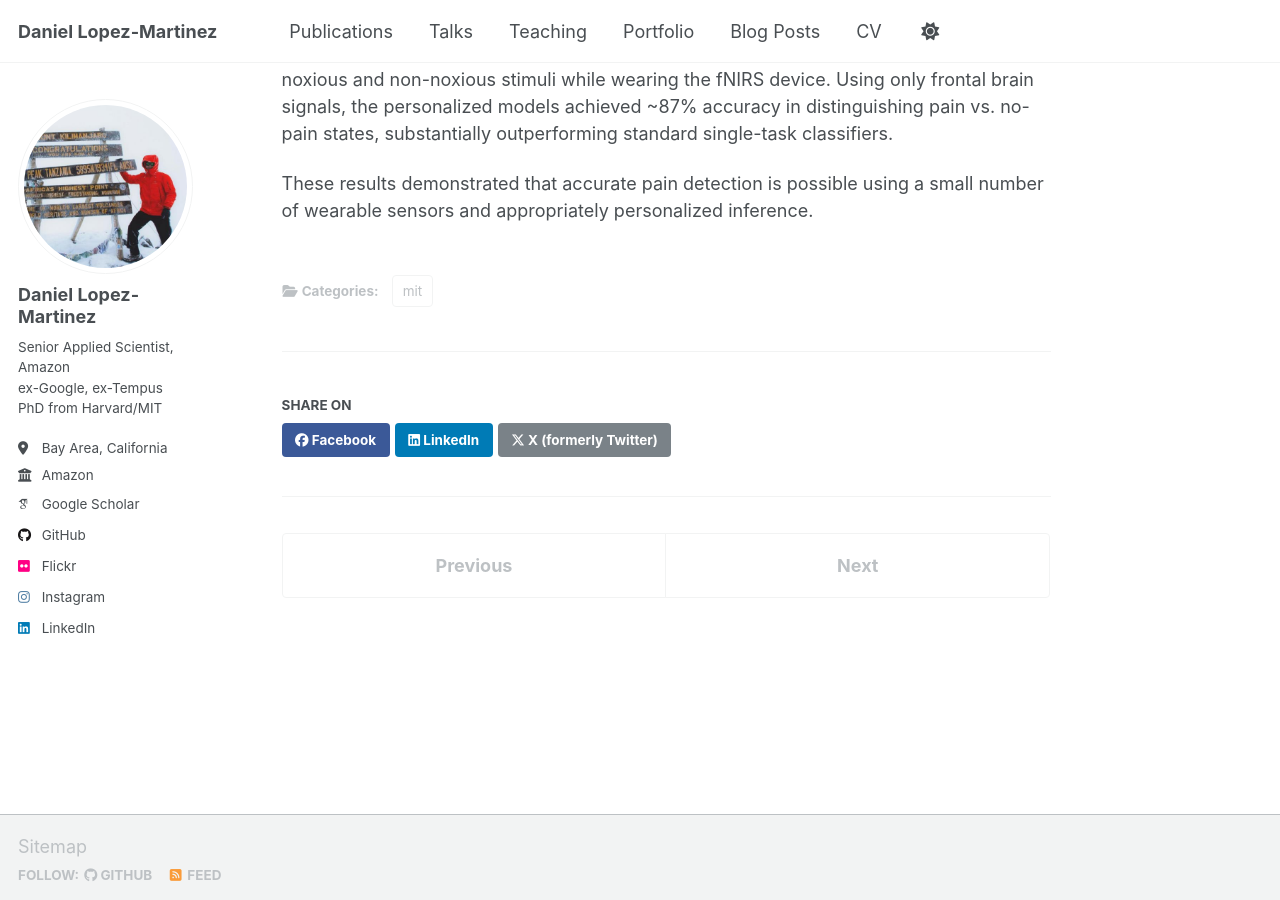
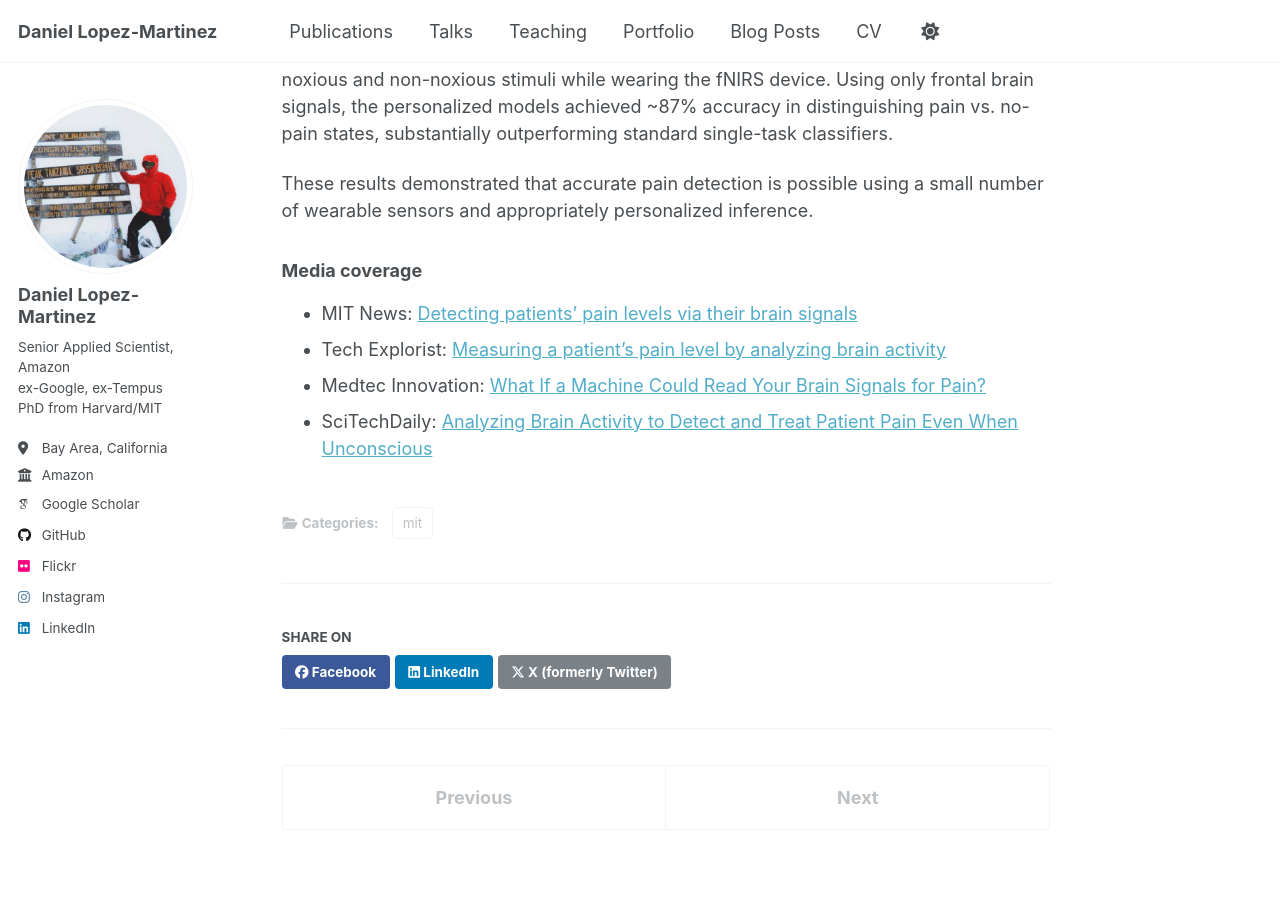
Before and after one commit to daniel-lopezmartinez/daniel-lopezmartinez.github.io, a Jekyll site: the page built from _portfolio/mit-fnirs.md, in a window 1280 px wide and 900 px high, scrolled down 1332 px. Built offline with Jekyll 4.4.1, drawn with Linux system fonts in a browser that asks for light colours; some web fonts are replaced; a script that is not in the unit is left out.

Commit message:
news coverage

```diff
--- a/_portfolio/mit-fnirs.md
+++ b/_portfolio/mit-fnirs.md
@@ -37,3 +37,11 @@ This approach allowed the model to adapt to individual pain phenotypes while sti
 The system was evaluated on data collected from 43 participants exposed to controlled noxious and non-noxious stimuli while wearing the fNIRS device. Using only frontal brain signals, the personalized models achieved ~87% accuracy in distinguishing pain vs. no-pain states, substantially outperforming standard single-task classifiers.
 
 These results demonstrated that accurate pain detection is possible using a small number of wearable sensors and appropriately personalized inference.
+
+
+### Media coverage
+
+- MIT News: [Detecting patients’ pain levels via their brain signals](https://news.mit.edu/2019/detecting-pain-levels-brain-signals-0912)
+- Tech Explorist: [Measuring a patient’s pain level by analyzing brain activity](https://www.techexplorist.com/measuring-patients-pain-level-analyzing-brain-activity/26407/)
+- Medtec Innovation: [What If a Machine Could Read Your Brain Signals for Pain?](https://en.medtecinnovation.com/rddesign/980/)
+- SciTechDaily: [Analyzing Brain Activity to Detect and Treat Patient Pain Even When Unconscious](https://scitechdaily.com/analyzing-brain-activity-to-detect-and-treat-patient-pain-even-when-unconscious/)
```
